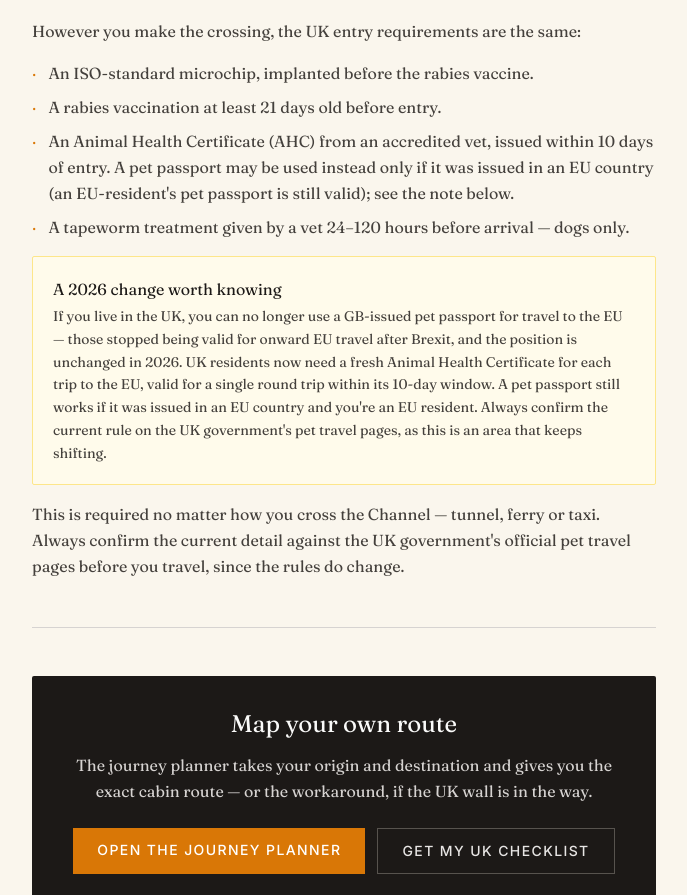
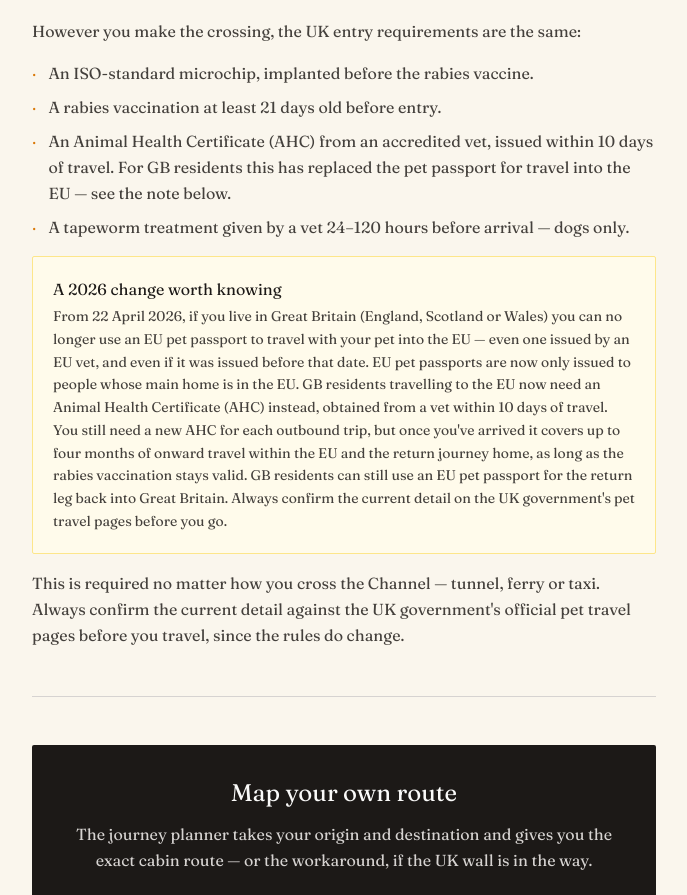
Before and after one commit to rupindermahay/petsincabin, a Next.js app: page /uk-pet-travel in a window 1280 px wide. Shown: the part 2883-3778 px from the top of the page, without its empty margins (296-983 px from the left). Built offline with nearby package versions, Linux system fonts and the light colour scheme.

Commit message:
Add files via upload

```diff
--- a/pages/flying-with-a-french-bulldog.js
+++ b/pages/flying-with-a-french-bulldog.js
@@ -227,7 +227,7 @@ export default function FlyingWithAFrenchBulldog() {
             </p>
 
             <p className="font-serif text-stone-700 leading-relaxed mb-4">
-              <strong>Paperwork is still the same.</strong> A private jet doesn't bypass UK, EU, or US import rules. You still need the microchip, rabies vaccine, EU pet passport or UK AHC (eastbound), USDA-endorsed health certificate (westbound to US), and for the UK: tapeworm treatment for dogs 24–120 hours before arrival. K9 Jets land at smaller airports (Farnborough, Le Bourget) that still have full pet customs facilities — but you handle the documents.
+              <strong>Paperwork is still the same.</strong> A private jet doesn't bypass UK, EU, or US import rules. You still need the microchip, rabies vaccine, the right travel document for the direction (a GB AHC for travel from the UK into the EU — GB residents can no longer use an EU pet passport for that since April 2026; an EU pet passport still works for arrivals into the UK and for EU residents), USDA-endorsed health certificate (westbound to US), and for the UK: tapeworm treatment for dogs 24–120 hours before arrival. K9 Jets land at smaller airports (Farnborough, Le Bourget) that still have full pet customs facilities — but you handle the documents.
             </p>
 
             <p className="font-serif text-stone-700 leading-relaxed mb-4">
--- a/pages/uk-pet-travel.js
+++ b/pages/uk-pet-travel.js
@@ -148,14 +148,14 @@ export default function UKPetTravel() {
           <ul className="space-y-2 font-serif text-stone-700 leading-relaxed mb-4 list-none">
             <li className="flex gap-3"><span className="text-amber-600 flex-shrink-0">·</span><span>An ISO-standard microchip, implanted before the rabies vaccine.</span></li>
             <li className="flex gap-3"><span className="text-amber-600 flex-shrink-0">·</span><span>A rabies vaccination at least 21 days old before entry.</span></li>
-            <li className="flex gap-3"><span className="text-amber-600 flex-shrink-0">·</span><span>An Animal Health Certificate (AHC) from an accredited vet, issued within 10 days of entry. A pet passport may be used instead only if it was issued in an EU country (an EU-resident's pet passport is still valid); see the note below.</span></li>
+            <li className="flex gap-3"><span className="text-amber-600 flex-shrink-0">·</span><span>An Animal Health Certificate (AHC) from an accredited vet, issued within 10 days of travel. For GB residents this has replaced the pet passport for travel into the EU — see the note below.</span></li>
             <li className="flex gap-3"><span className="text-amber-600 flex-shrink-0">·</span><span>A tapeworm treatment given by a vet 24–120 hours before arrival — dogs only.</span></li>
           </ul>
 
           <div className="bg-amber-50 border border-amber-200 rounded-sm p-5 mb-4">
             <div className="font-serif text-stone-900 mb-1">A 2026 change worth knowing</div>
             <p className="font-serif text-stone-700 text-sm leading-relaxed">
-              If you live in the UK, you can no longer use a GB-issued pet passport for travel to the EU — those stopped being valid for onward EU travel after Brexit, and the position is unchanged in 2026. UK residents now need a fresh Animal Health Certificate for each trip to the EU, valid for a single round trip within its 10-day window. A pet passport still works if it was issued in an EU country and you're an EU resident. Always confirm the current rule on the UK government's pet travel pages, as this is an area that keeps shifting.
+              From 22 April 2026, if you live in Great Britain (England, Scotland or Wales) you can no longer use an EU pet passport to travel with your pet into the EU — even one issued by an EU vet, and even if it was issued before that date. EU pet passports are now only issued to people whose main home is in the EU. GB residents travelling to the EU now need an Animal Health Certificate (AHC) instead, obtained from a vet within 10 days of travel. You still need a new AHC for each outbound trip, but once you've arrived it covers up to four months of onward travel within the EU and the return journey home, as long as the rabies vaccination stays valid. GB residents can still use an EU pet passport for the return leg back into Great Britain. Always confirm the current detail on the UK government's pet travel pages before you go.
             </p>
           </div>
 
```
